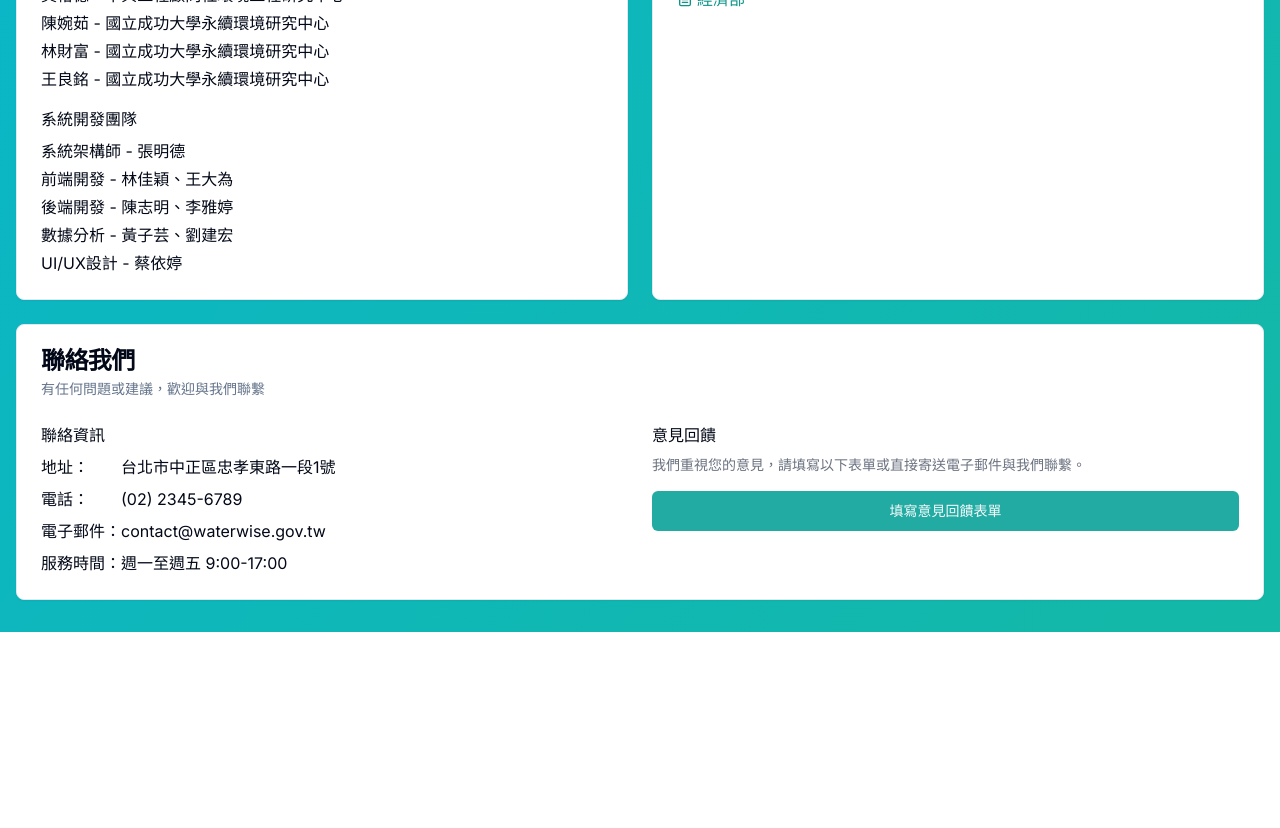
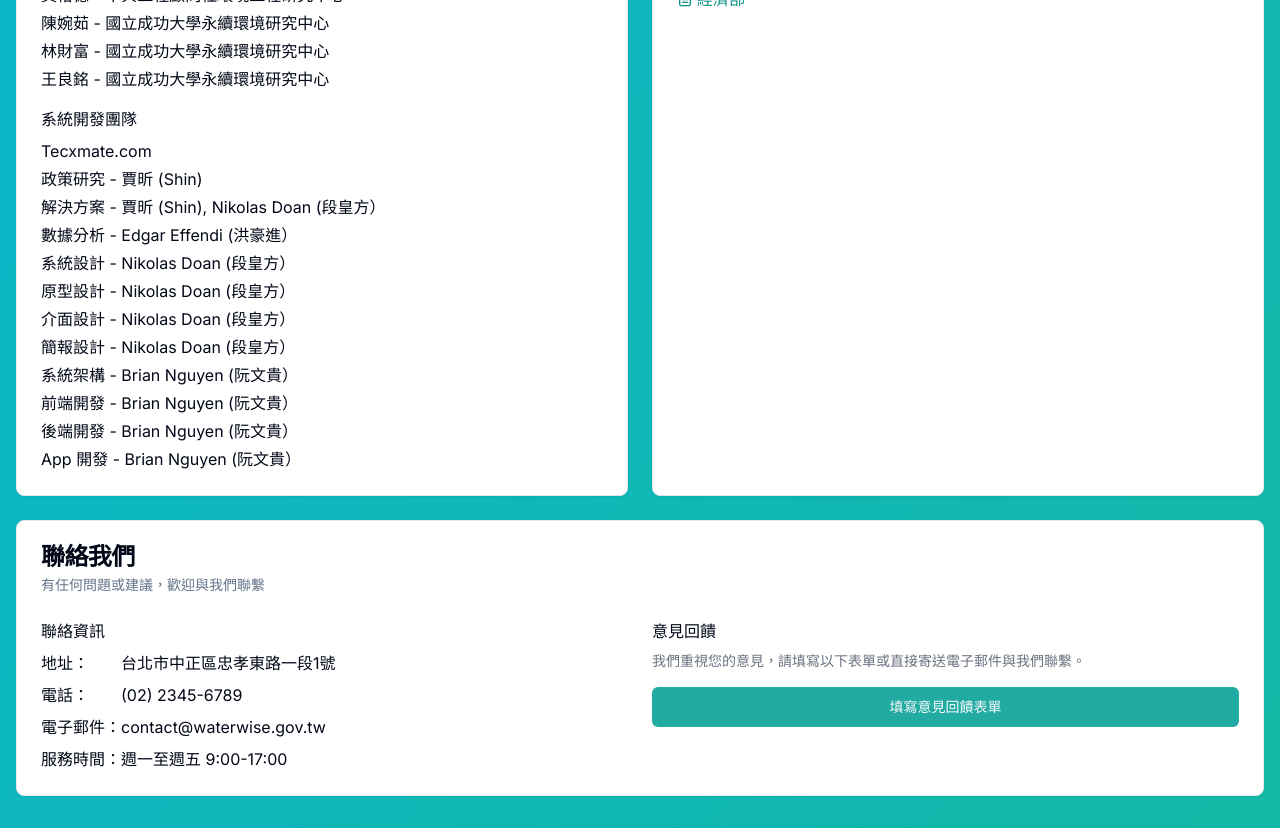
Before and after one commit to B11007011/waterwise-app, a Next.js app: page /about in a window 1280 px wide. Shown: the part 1100-1928 px from the top of the page. Before the commit the page ends 1732 px from the top, so only its background shows below. Built offline with nearby package versions, Linux system fonts and the light colour scheme.

Commit message:
Update team member roles in AboutPage component

```diff
--- a/app/about/page.tsx
+++ b/app/about/page.tsx
@@ -181,11 +181,18 @@ export default function AboutPage() {
                   <div>
                     <h3 className="font-medium">系統開發團隊</h3>
                     <ul className="mt-2 space-y-1">
-                      <li>系統架構師 - 張明德</li>
-                      <li>前端開發 - 林佳穎、王大為</li>
-                      <li>後端開發 - 陳志明、李雅婷</li>
-                      <li>數據分析 - 黃子芸、劉建宏</li>
-                      <li>UI/UX設計 - 蔡依婷</li>
+                      <li>Tecxmate.com</li>
+                      <li>政策研究 - 賈昕 (Shin)</li>
+                      <li>解決方案 - 賈昕 (Shin), Nikolas Doan (段皇方）</li>
+                      <li>數據分析 - Edgar Effendi (洪豪進）</li>
+                      <li>系統設計 - Nikolas Doan (段皇方）</li>
+                      <li>原型設計 - Nikolas Doan (段皇方）</li>
+                      <li>介面設計 - Nikolas Doan (段皇方）</li>
+                      <li>簡報設計 - Nikolas Doan (段皇方）</li>
+                      <li>系統架構 - Brian Nguyen (阮文貴）</li>
+                      <li>前端開發 - Brian Nguyen (阮文貴）</li>
+                      <li>後端開發 - Brian Nguyen (阮文貴）</li>
+                      <li>App 開發 - Brian Nguyen (阮文貴）</li>
                     </ul>
                   </div>
                 </div>
```
